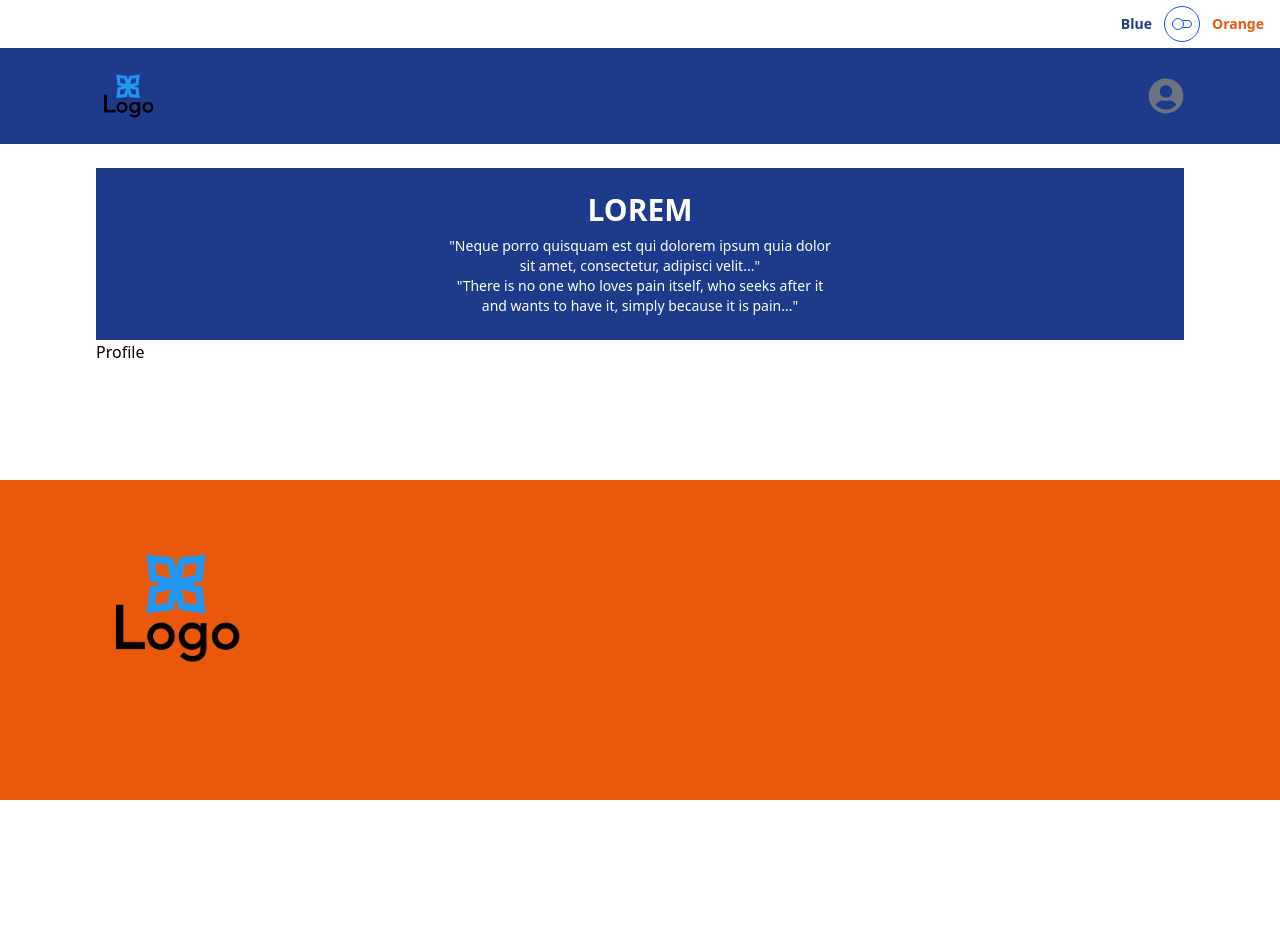
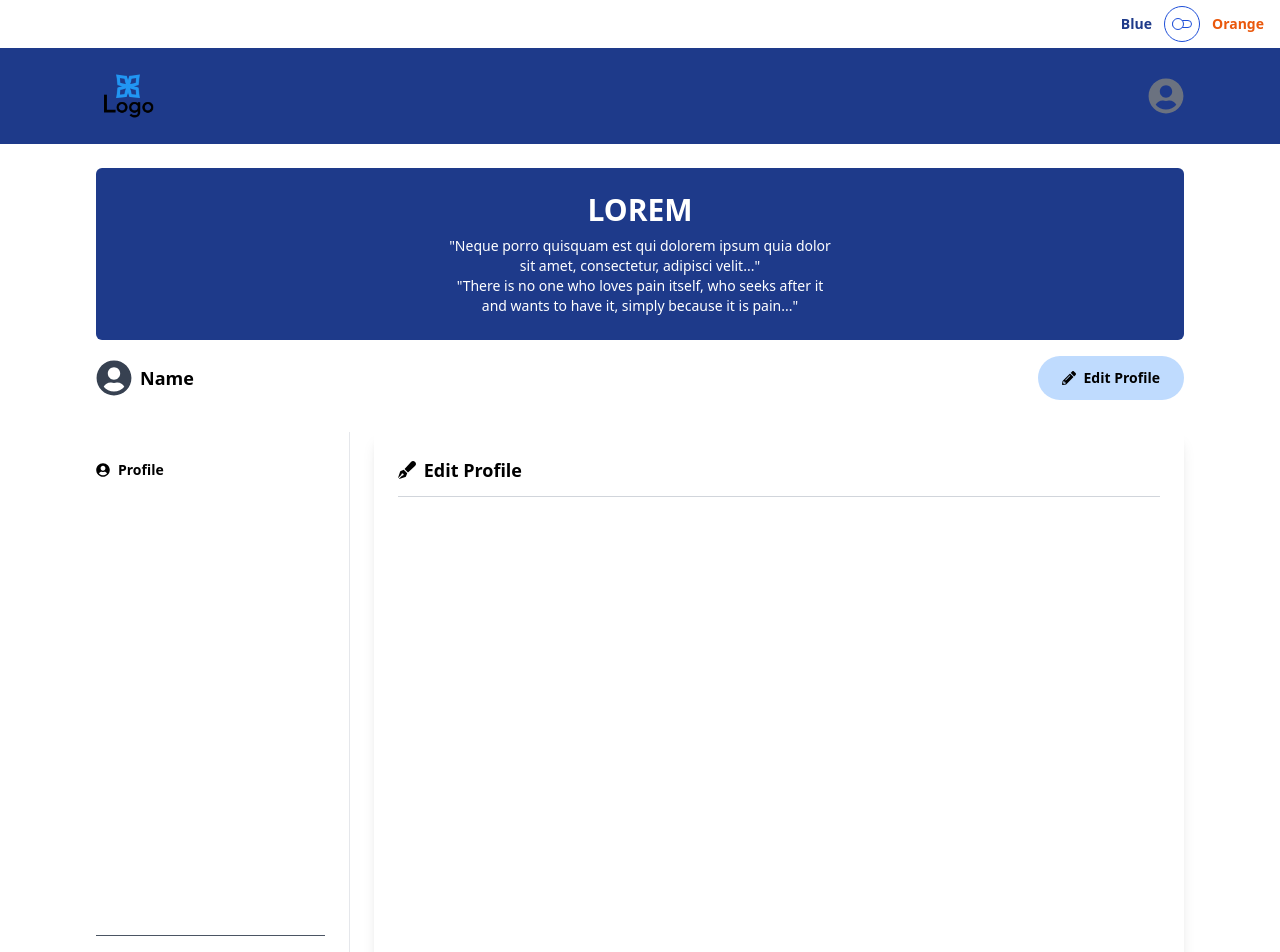
Before and after one commit to rezkitr/vocagame-test, a Next.js app: page /profile in a window 1280 px wide. Shown: the top 952 px of the page. Before the commit the page ends 800 px from the top, so only its background shows below. Built offline with nearby package versions, Linux system fonts and the light colour scheme.

Commit message:
progress profile

```diff
--- a/src/app/globals.css
+++ b/src/app/globals.css
@@ -24,11 +24,11 @@ html {
         @apply border-white;
     }
 
-    .blue .submit-btn {
+    .blue .login-submit-btn {
         @apply text-blue-900 bg-blue-200;
     }
 
-    .orange .submit-btn {
+    .orange .login-submit-btn {
         @apply text-orange-600 bg-orange-200;
     }
 }
@@ -48,7 +48,7 @@ html {
     }
 
     .blue .profile-header,
-    .blue .profile-header,
+    .blue .profile-footer,
     .blue .profile-banner {
         @apply bg-blue-900;
     }
@@ -67,7 +67,7 @@ html {
     }
 
     .orange .profile-header,
-    .orange .profile-header,
+    .orange .profile-footer,
     .orange .profile-banner {
         @apply bg-orange-600;
     }
--- a/src/app/login/page.js
+++ b/src/app/login/page.js
@@ -1,6 +1,6 @@
 "use client";
-import { ToggleThemeButton } from "@/components";
-import { AuthPageTitle, Input, SubmitButton } from "@/components/auth";
+import { Button, ToggleThemeButton } from "@/components";
+import { AuthPageTitle, Input } from "@/components/auth";
 import { onLogin } from "@/redux/slices/userSlice";
 import Image from "next/image";
 import Link from "next/link";
@@ -62,7 +62,7 @@ const Login = () => {
                                     type="password"
                                 />
                             </div>
-                            <SubmitButton text="Masuk Sekarang" />
+                            <Button type="submit" text="Masuk Sekarang" className="login-submit-btn w-full" />
                         </form>
                     </FormProvider>
                     <p className="text-center mt-10 text-sm font-semibold">
--- a/src/app/profile/page.js
+++ b/src/app/profile/page.js
@@ -1,5 +1,39 @@
+"use client";
+import { Button } from "@/components";
+import { FormHeader } from "@/components/profile";
+import { FaUserCircle, FaPenFancy } from "react-icons/fa";
+import { BiSolidLogOut } from "react-icons/bi";
+
 const Profile = () => {
-    return <div>Profile</div>;
+    return (
+        <div>
+            <FormHeader />
+            <div className="flex gap-6">
+                <div className="flex-[0.3] h-[600px] flex flex-col gap-3 pt-4 pb-10 pr-6 border-solid border-r border-gray-200">
+                    <div className="flex-1 border-solid border-b border-gray-600">
+                        <Button
+                            text="Profile"
+                            leftIcon={FaUserCircle}
+                            className="text-sm py-0 bg-transparent"
+                        />
+                    </div>
+                    <div>
+                        <Button
+                            text="Logout"
+                            leftIcon={BiSolidLogOut}
+                            className="text-sm text-red-800 py-0 bg-transparent"
+                        />
+                    </div>
+                </div>
+                <div className="flex-1 shadow-lg rounded-md p-6">
+                    <div className="flex items-center gap-2 pb-3 border-solid border-b border-gray-300 text-lg">
+                        <FaPenFancy />
+                        <h1 className="font-bold">Edit Profile</h1>
+                    </div>
+                </div>
+            </div>
+        </div>
+    );
 };
 
 export default Profile;
--- a/src/app/register/page.js
+++ b/src/app/register/page.js
@@ -1,5 +1,6 @@
 "use client";
-import { AuthPageTitle, Input, SubmitButton } from "@/components/auth";
+import { Button } from "@/components";
+import { AuthPageTitle, Input } from "@/components/auth";
 import { onRegister } from "@/redux/slices/userSlice";
 import Image from "next/image";
 import Link from "next/link";
@@ -86,7 +87,7 @@ const Register = () => {
                                 style="alt"
                             />
                         </div>
-                        <SubmitButton text="Daftar Sekarang" />
+                        <Button type="submit" text="Daftar Sekarang" className="w-full text-black bg-blue-100" />
                     </form>
                 </FormProvider>
                 <p className="text-center mt-10 text-sm font-semibold">
--- /dev/null
+++ b/src/components/Button.js
@@ -0,0 +1,22 @@
+"use client";
+
+const Button = ({
+    text = "",
+    leftIcon: LeftIcon = null,
+    rightIcon: RightIcon = null,
+    className = "",
+    ...props
+}) => {
+    return (
+        <button
+            className={`py-3 rounded-3xl bg-blue-200 flex justify-center items-center gap-2 font-semibold ${className}`}
+            {...props}
+        >
+            {LeftIcon && <LeftIcon />}
+            {text}
+            {RightIcon && <RightIcon />}
+        </button>
+    );
+};
+
+export default Button;
--- a/src/components/auth/SubmitButton.js
+++ /dev/null
@@ -1,15 +0,0 @@
-"use client";
-
-const SubmitButton = ({ text, className = "", ...props }) => {
-    return (
-        <button
-            type="submit"
-            className={`submit-btn h-12 w-full rounded-3xl bg-[#E5EAFD] flex items-center justify-center cursor-pointer text-black font-semibold ${className}`}
-            {...props}
-        >
-            {text}
-        </button>
-    );
-};
-
-export default SubmitButton;
--- a/src/components/auth/index.js
+++ b/src/components/auth/index.js
@@ -1,4 +1,3 @@
 export { default as AuthPageTitle } from "./AuthPageTitle";
 export { default as Input } from "./Input";
-export { default as SubmitButton } from "./SubmitButton";
 export { default as ErrorLabel } from "./ErrorLabel";
--- a/src/components/index.js
+++ b/src/components/index.js
@@ -1,2 +1,3 @@
 export { default as ToggleThemeButton } from "./ToggleThemeButton";
 export { default as ToggleThemeHeader } from "./ToggleThemeHeader";
+export { default as Button } from "./Button";
--- a/src/components/profile/Banner.js
+++ b/src/components/profile/Banner.js
@@ -1,6 +1,6 @@
 const Banner = () => {
     return (
-        <div className="profile-banner text-white flex flex-col items-center justify-center gap-2 py-6">
+        <div className="profile-banner text-white flex flex-col items-center justify-center gap-2 py-6 rounded-md">
             <h1 className="font-bold text-3xl">LOREM</h1>
             <div className="w-[440px] ">
                 <p className="text-sm text-center">
--- /dev/null
+++ b/src/components/profile/FormHeader.js
@@ -0,0 +1,24 @@
+"use client";
+
+import { FaUserCircle, FaPencilAlt } from "react-icons/fa";
+import Button from "../Button";
+
+const FormHeader = () => {
+    return (
+        <div className="flex items-center justify-between mt-4 mb-8">
+            <div className="flex items-center gap-2">
+                <div className="text-gray-700 text-4xl">
+                    <FaUserCircle />
+                </div>
+                <p className="font-semibold text-lg">Name</p>
+            </div>
+            <Button
+                text="Edit Profile"
+                className="profile-edit-btn px-6 py-2 text-sm"
+                leftIcon={FaPencilAlt}
+            />
+        </div>
+    );
+};
+
+export default FormHeader;
--- a/src/components/profile/Header.js
+++ b/src/components/profile/Header.js
@@ -1,4 +1,3 @@
-import Image from "next/image";
 import ToggleThemeHeader from "../ToggleThemeHeader";
 import { FaUserCircle } from "react-icons/fa";
 import Logo from "./Logo";
--- a/src/components/profile/index.js
+++ b/src/components/profile/index.js
@@ -1,3 +1,4 @@
 export { default as Header } from "./Header";
 export { default as Footer } from "./Footer";
 export { default as Banner } from "./Banner";
+export { default as FormHeader } from "./FormHeader";
```
